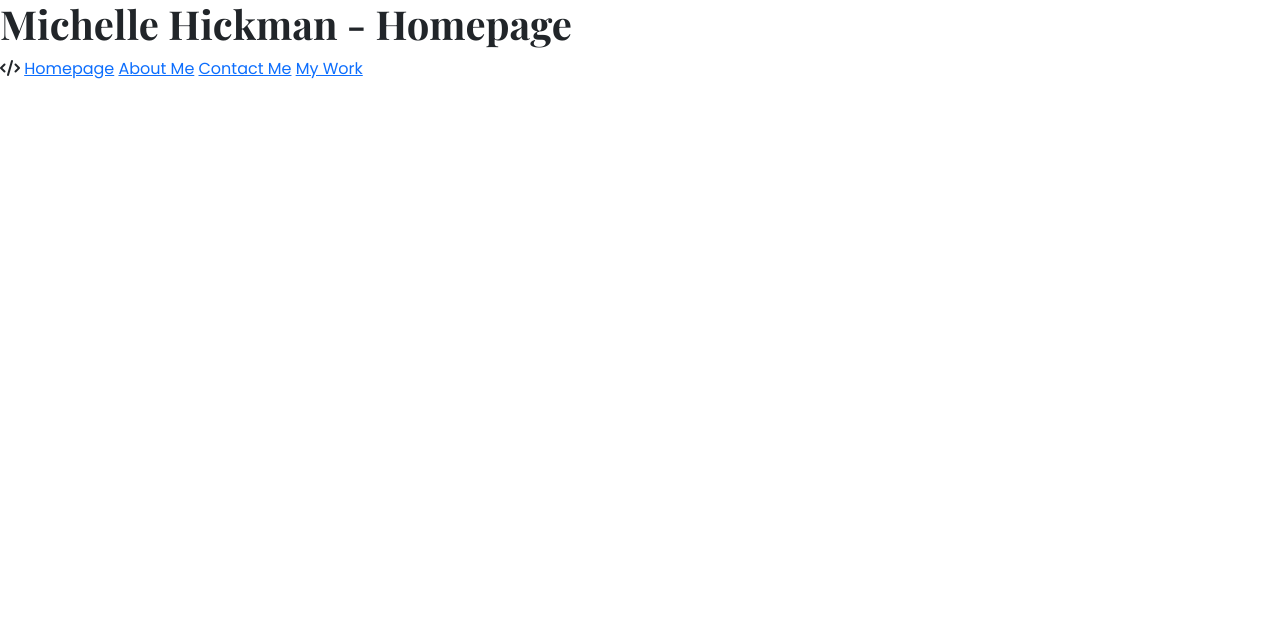
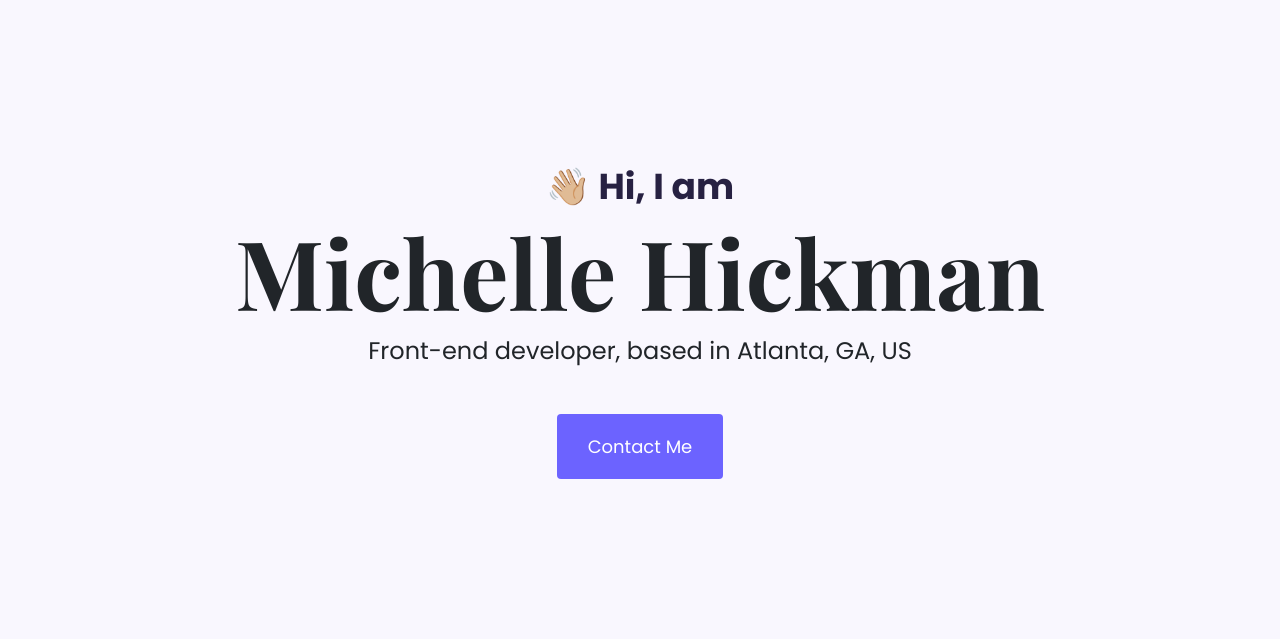
Before and after one commit to mhickman126/portfolio-project, a plain HTML site: page index.html in a window 1280 px wide. Drawn offline with nearby package versions, Linux system fonts and the light colour scheme.

Commit message:
Homepage hero

```diff
--- a/index.html
+++ b/index.html
@@ -20,12 +20,22 @@
 </head>
 
 <body>
-    <h1>Michelle Hickman - Homepage</h1>
+    <div class="hero">
+        <p>👋🏼 Hi, I am</p>
+        <h1>Michelle Hickman</h1>
+        <h2 class="mb-5">Front-end developer, based in Atlanta, GA, US</h2>
+        <div>
+            <a href="/contact.html" class="btn btn-branding">Contact Me</a>
+        </div>
+    </div>
+
+
+    <!-- <h1>Michelle Hickman - Homepage</h1>
     <i class="fa-solid fa-code"></i>
     <a href="/">Homepage</a>
     <a href="/about.html">About Me</a>
-    <a href="/contact.html">Contact Me</a>
-    <a href="/work.html">My Work</a>
+
+    <a href="/work.html">My Work</a> -->
 
 
 
--- a/styles/style.css
+++ b/styles/style.css
@@ -4,10 +4,54 @@ font-family: 'Poppins',
 sans-serif;
 */
 
-h1{
-font-family: 'Playfair Display', serif;
+:root {
+    --branding-color: #6C63FF;
+    --secondary-color: #f9f7fe;
+    --heading-font-family: 'Playfair Display',
+        serif;
+    --default-font-family:'Poppins',
+        sans-serif;
+
+}
+body {
+    font-family: var(--default-font-family);
 }
 
-a {
+h1{
+font-family: var(--heading-font-family);
+font-weight: bold;
+font-size: 96px;
+}
+
+p {
+    font-weight: normal;
+}
+
+.hero {
+    background: var(--secondary-color);
+    text-align: center;
+    padding: 160px 20px;
+}
+
+.hero p {
+    font-weight: bold;
+    font-size: 36px;
+    color: #272142;
+    margin: 0;
+}
+
+.hero h2 {
+    font-weight: normal;
+    font-size: 24px;
+}
+
+.btn-branding {
+    background: var(--branding-color);
+    border-radius: 4px;
+    color: white;
     font-family: 'Poppins', sans-serif;
+    font-weight: normal;
+    font-size: 18px;
+    line-height: 27px;
+    padding: 18px 30px;
 }
```
